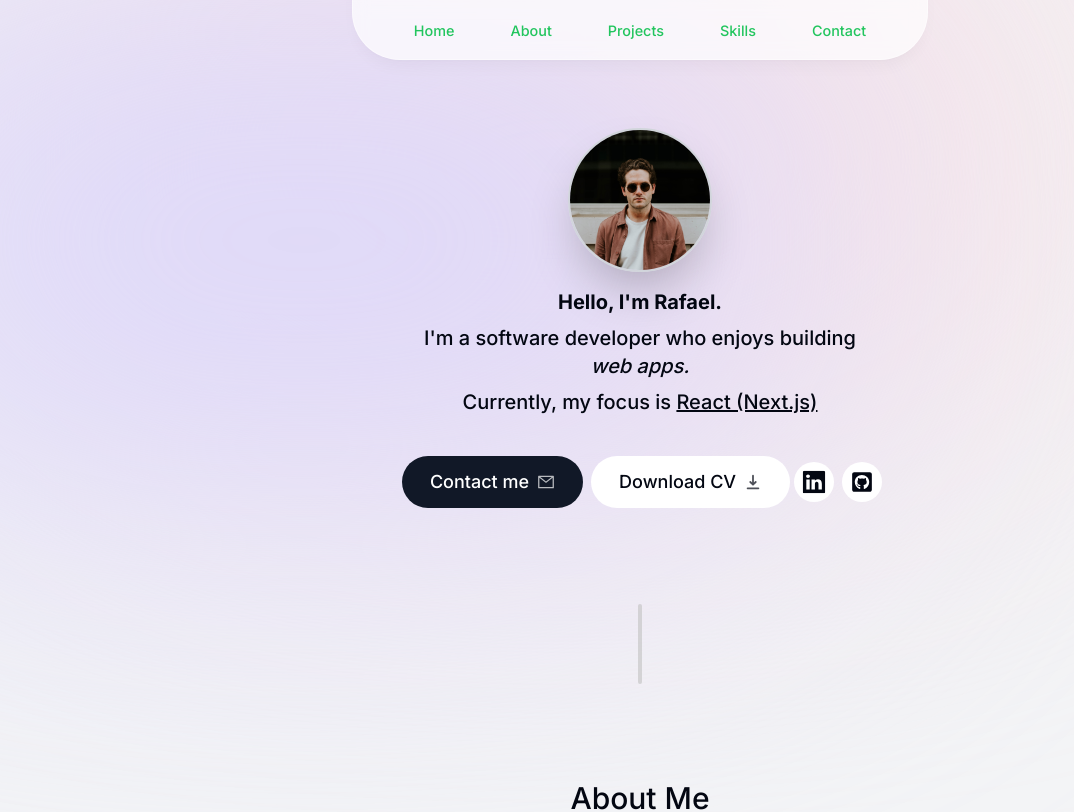
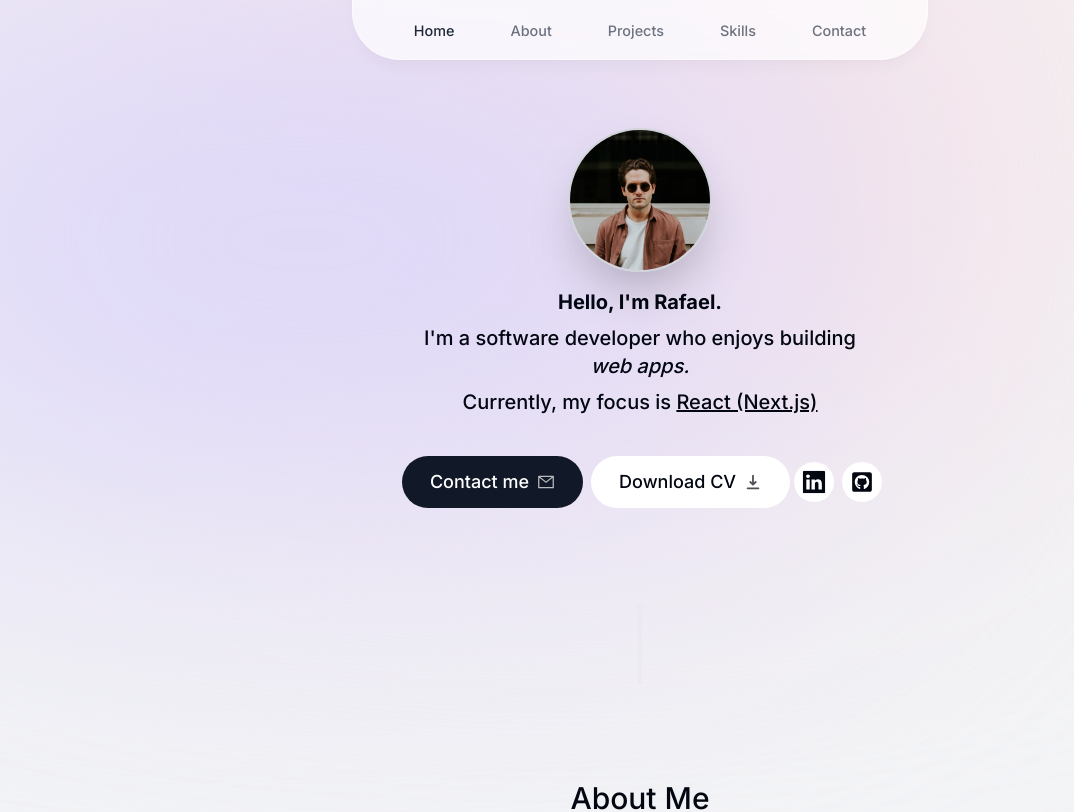
Before and after one commit to rafaelfontenele/nextjs-portfolio, a Next.js app: page / in a window 1280 px wide. Shown: the top 812 px of the page, without its empty margins (0-1074 px from the left). Built offline with nearby package versions, Linux system fonts and the light colour scheme.

Commit message:
Fixed:  header current section styling

```diff
--- a/app/layout.tsx
+++ b/app/layout.tsx
@@ -3,6 +3,7 @@ import { Inter } from 'next/font/google'
 import Header from '@/components/Header';
 import Page from '@/app/page';
 import { useEffect, useState } from 'react';
+import { setCommentRange } from 'typescript';
 
 
 const inter = Inter({ subsets: ['latin'] })
@@ -17,6 +18,8 @@ export default function RootLayout({
 }: {
   children: React.ReactNode
 }) {
+
+
 
   return (
     <html lang="en" className='!scroll-smooth'>
--- a/app/page.tsx
+++ b/app/page.tsx
@@ -6,7 +6,7 @@ import About from  '@/components/About';
 import Projects from  '@/components/Projects';
 import Skills from  '@/components/Skills';
 import Contact from  '@/components/Contact';
-import { useEffect } from 'react';
+import { useState, useEffect } from 'react';
 
 
 export default function Page() {
--- a/components/Header.tsx
+++ b/components/Header.tsx
@@ -1,22 +1,19 @@
 "use client";
 
 import React from 'react'
-import { useState, useEffect } from 'react';
+import { useState } from 'react';
 import { motion } from 'framer-motion';
 import { sections } from '@/lib/data'
 import clsx from 'clsx';
 import Link from 'next/link'
 
+
 export default function Header() {
 
-  const { currSection, setcurrSection } = useState('home');
-    /*
-    "flex w-full items-center justify-center px-3 py-3 hover:text-gray-800 transition"
-    */
+  const [currentSection, setCurrentSection] = useState<string>('Home');
 
-    const linkClasses = `
-    flex w-full items-center justify-center px-3 py-3 hover:text-gray-800 transition
-    ${Link.name == currSection ? 'text-green-500' : ''}`
+    const dftClasses = "flex w-full items-center justify-center px-3 py-3 hover:text-gray-800 transition";
+
     return (
 
     <header className='z-[999] relative'>
@@ -41,7 +38,13 @@ export default function Header() {
               animate={{ y: 0, opacity: 1 }}
                >
                 <Link
-                  className={linkClasses}
+                  className={clsx(
+                    "flex w-full items-center justify-center px-3 py-3 hover:text-gray-700 transition",
+                    {
+                      'text-gray-800': section.name === currentSection,
+                    }
+                  )}
+
                   href={section.hash}>
                     {section.name}
                 </Link>
--- a/components/Section-Divider.tsx
+++ b/components/Section-Divider.tsx
@@ -11,7 +11,7 @@ export default function SectionDivider() {
           initial={ {opacity: 0, y: 100} }
           animate={ {opacity: 1, y: 0} }
           transition= { {delay: 3, duration: 0.8} }
-          className='bg-[#c8c8c8b3] my-24 h-20 w-1 rounded-full hidden sm:block'
+          className='bg-[#e5e7eb76] my-24 h-20 w-1 rounded-full hidden sm:block'
         ></motion.div>
     )
 }
@@ -21,5 +21,7 @@ export default function SectionDivider() {
 
 prevcolor bg-[#e5e7ebb3]
 
+c8c8c8b3
+
 
 */
--- a/package.json
+++ b/package.json
@@ -13,6 +13,7 @@
     "@types/react": "18.2.24",
     "@types/react-dom": "18.2.8",
     "autoprefixer": "10.4.16",
+    "classnames": "^2.5.1",
     "clss": "^0.0.1",
     "clsx": "^2.1.0",
     "eslint": "8.50.0",
```
Also changed, not shown: 1 other file (tests, documents, lock files or other folders).
